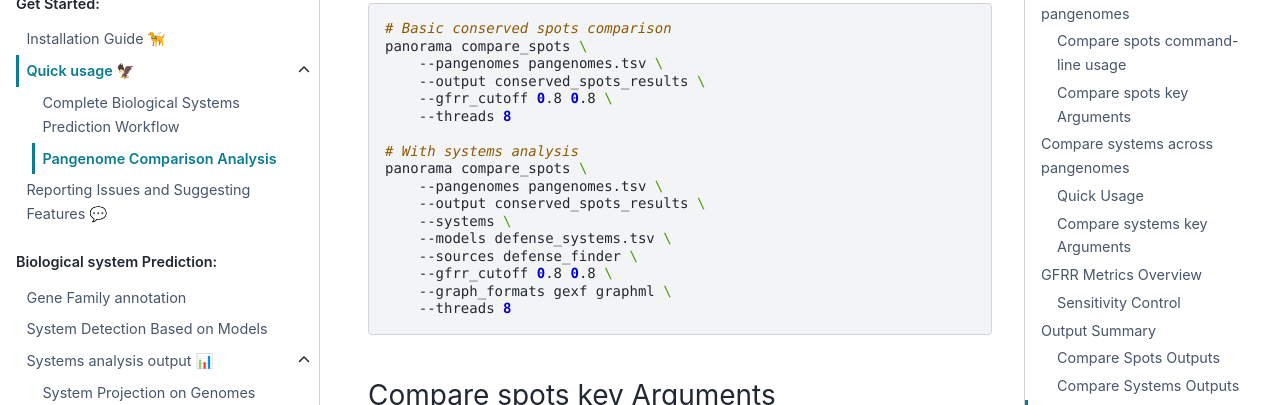
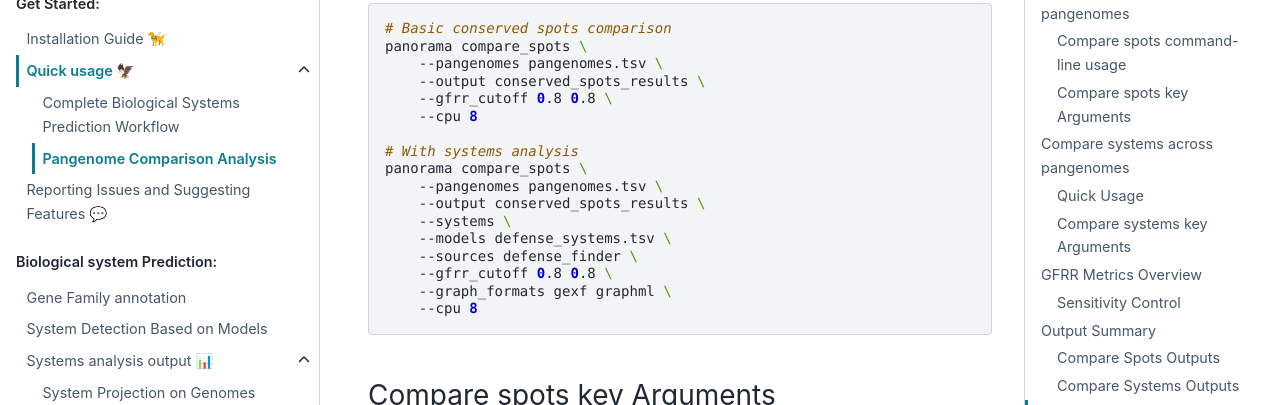
Before and after one commit to labgem/PANORAMA, a Sphinx documentation site: the page built from docs/user/quick_compare.md, in a window 1280 px wide and 1400 px high, scrolled down 490 px. Shown: the part 152-557 px from the top of the window. Built offline with Sphinx 7.4.7 and the PyData theme 0.15.4, drawn with Linux system fonts in a browser that asks for light colours; the version number could not be read and is left out; some of the changed text lies outside the part shown.

Commit message:
Fix wrong argument name in compare_* commands

````diff
--- a/docs/user/quick_compare.md
+++ b/docs/user/quick_compare.md
@@ -18,7 +18,7 @@ panorama compare_spots \
     --pangenomes pangenomes.tsv \
     --output conserved_spots_results \
     --gfrr_cutoff 0.8 0.8 \
-    --threads 8
+    --cpu 8
 
 # With systems analysis
 panorama compare_spots \
@@ -29,7 +29,7 @@ panorama compare_spots \
     --sources defense_finder \
     --gfrr_cutoff 0.8 0.8 \
     --graph_formats gexf graphml \
-    --threads 8
+    --cpu 8
 ```
 
 ### Compare spots key Arguments
@@ -63,7 +63,7 @@ panorama compare_systems \
     --sources defense_finder \
     --output systems_comparison_results \
     --heatmap \
-    --threads 8
+    --cpu 8
 
 # Full analysis with conserved systems clustering
 panorama compare_systems \
@@ -76,7 +76,7 @@ panorama compare_systems \
     --gfrr_cutoff 0.8 0.8 \
     --gfrr_models_cutoff 0.2 0.2 \
     --graph_formats gexf graphml \
-    --threads 8
+    --cpu 8
 ```
 
 ### Compare systems key Arguments
````
Also changed, not shown: docs/user/compare_spots.md (+2 -2 lines), docs/user/compare_systems.md (+2 -2 lines).
